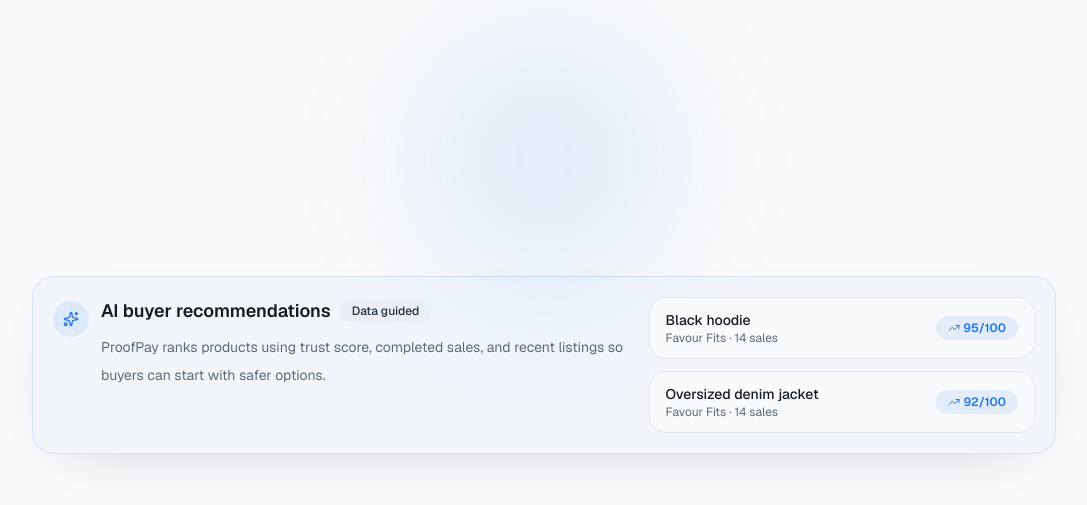
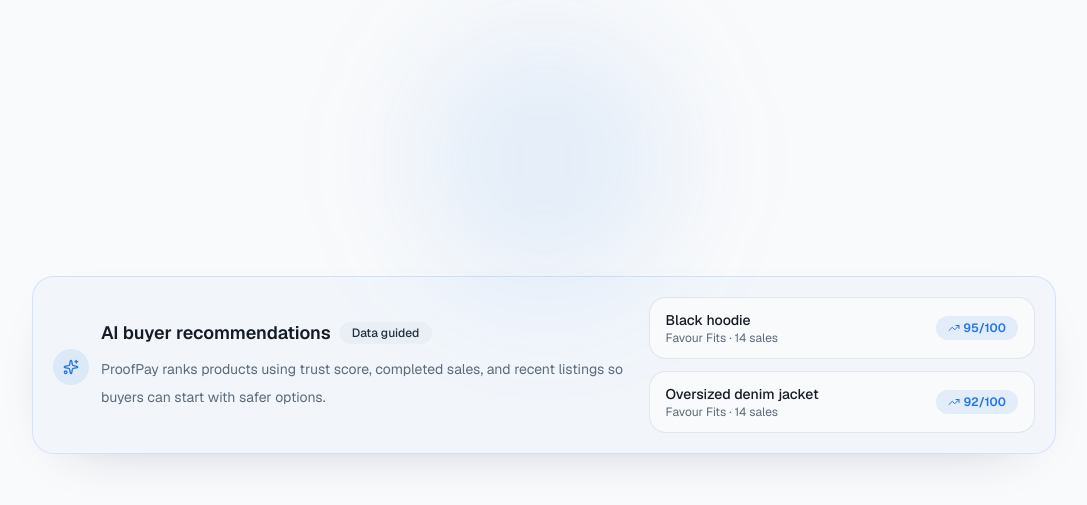
Before and after one commit to fisayo-dev/proofpay-ai, a Next.js app in the folder web/: page / in a window 1280 px wide. Shown: the part 1896-2401 px from the top of the page, without its empty margins (96-1183 px from the left). Built offline with nearby package versions, Linux system fonts and the light colour scheme; no server answers.

Commit message:
style: center text

```diff
--- a/web/components/home/store-section.tsx
+++ b/web/components/home/store-section.tsx
@@ -279,7 +279,7 @@
         data-store-animate
         className="mx-auto mt-8 grid max-w-5xl gap-4 rounded-2xl border border-primary/15 bg-primary/[0.03] p-4 shadow-[0_18px_60px_-40px_rgba(14,30,86,0.4)] sm:p-5 lg:grid-cols-[1.2fr_0.8fr]"
       >
-        <div className="flex gap-3">
+        <div className="flex items-center gap-3">
           <span className="mt-1 flex size-9 shrink-0 items-center justify-center rounded-full bg-primary/10 text-primary">
             <Sparkles className="size-4" />
           </span>
```
